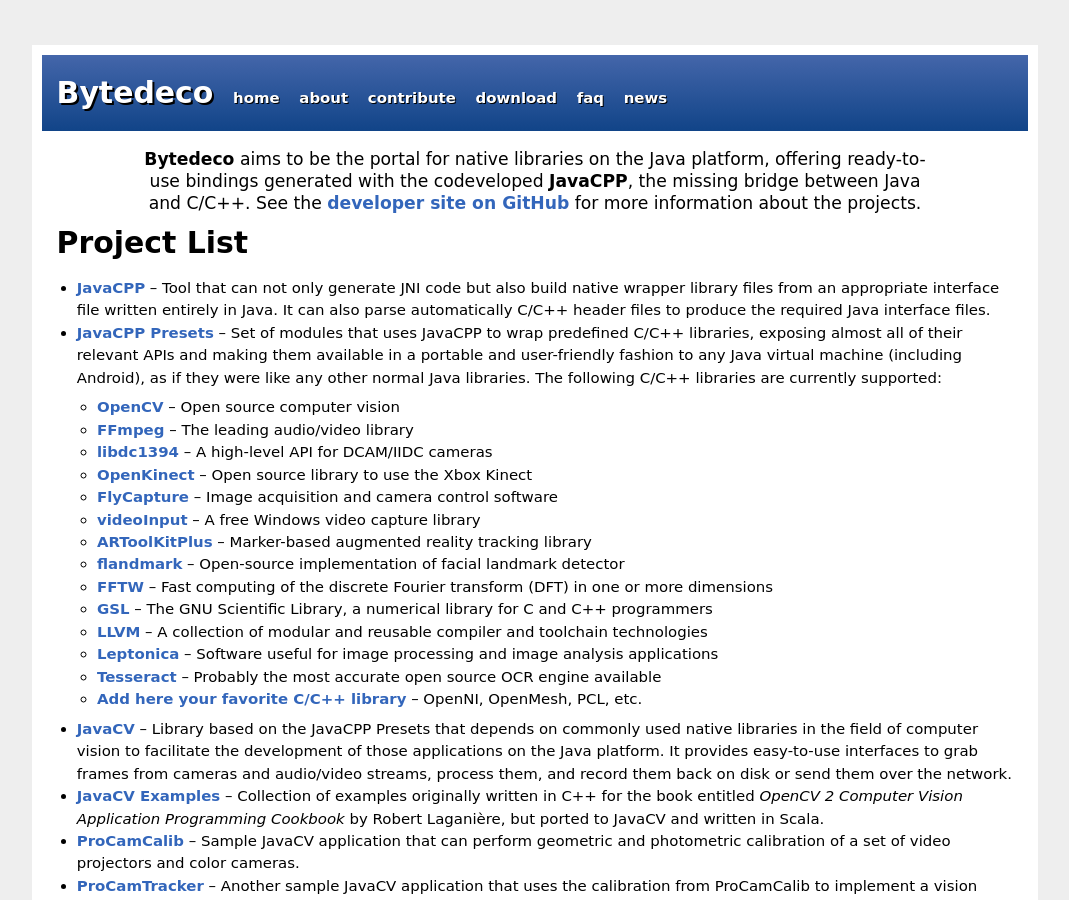
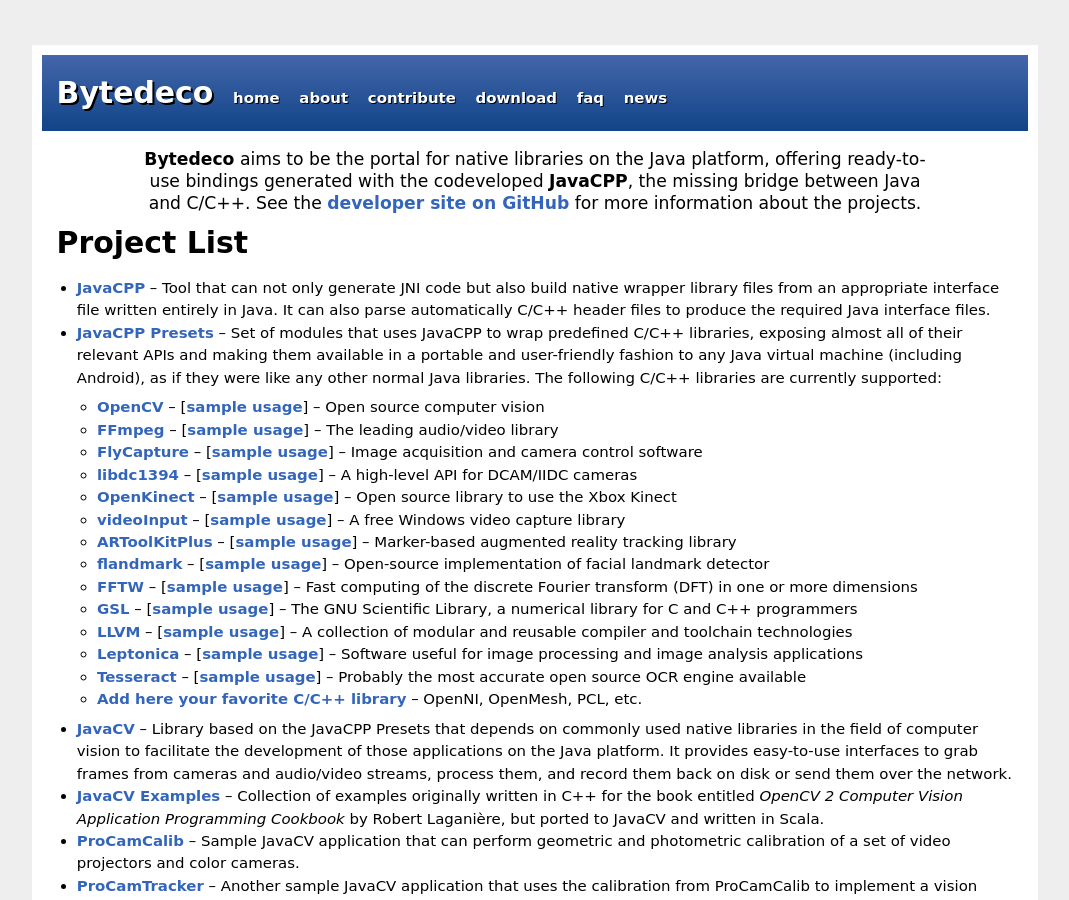
Before and after one commit to bytedeco/bytedeco.github.io, a Jekyll site: the page built from index.html, in a window 1280 px wide and 900 px high. Shown: the whole window, without its empty margins (105-1174 px from the left). Built offline with Jekyll 4.4.1, drawn with Linux system fonts in a browser that asks for light colours; Markdown is read by kramdown in place of the engine named in the settings; the list of posts is cut into pages by our own code.

Commit message:
Redirect JavaCPP Presets links to new `README.md` files with sample usage

```diff
--- a/index.html
+++ b/index.html
@@ -17,19 +17,19 @@ title: Bytedeco Home
     <li><a href="https://github.com/bytedeco/javacpp">JavaCPP</a> &ndash; Tool that can not only generate JNI code but also build native wrapper library files from an appropriate interface file written entirely in Java. It can also parse automatically C/C++ header files to produce the required Java interface files.</li>
     <li><a href="https://github.com/bytedeco/javacpp-presets">JavaCPP Presets</a> &ndash; Set of modules that uses JavaCPP to wrap predefined C/C++ libraries, exposing almost all of their relevant APIs and making them available in a portable and user-friendly fashion to any Java virtual machine (including Android), as if they were like any other normal Java libraries. The following C/C++ libraries are currently supported:
     <ul>
-    <li><a href="http://opencv.org/">OpenCV</a> &ndash; Open source computer vision</li>
-    <li><a href="http://ffmpeg.org/">FFmpeg</a> &ndash; The leading audio/video library</li>
-    <li><a href="http://damien.douxchamps.net/ieee1394/libdc1394/">libdc1394</a> &ndash; A high-level API for DCAM/IIDC cameras</li>
-    <li><a href="http://openkinect.org/">OpenKinect</a> &ndash; Open source library to use the Xbox Kinect</li>
-    <li><a href="http://ww2.ptgrey.com/sdk/flycap">FlyCapture</a> &ndash; Image acquisition and camera control software</li>
-    <li><a href="http://www.muonics.net/school/spring05/videoInput/">videoInput</a> &ndash; A free Windows video capture library</li>
-    <li><a href="http://handheldar.icg.tugraz.at/artoolkitplus.php">ARToolKitPlus</a> &ndash; Marker-based augmented reality tracking library</li>
-    <li><a href="http://cmp.felk.cvut.cz/~uricamic/flandmark/">flandmark</a> &ndash; Open-source implementation of facial landmark detector</li>
-    <li><a href="http://www.fftw.org/">FFTW</a> &ndash; Fast computing of the discrete Fourier transform (DFT) in one or more dimensions</li>
-    <li><a href="http://www.gnu.org/software/gsl/">GSL</a> &ndash; The GNU Scientific Library, a numerical library for C and C++ programmers</li>
-    <li><a href="http://llvm.org/">LLVM</a> &ndash; A collection of modular and reusable compiler and toolchain technologies</li>
-    <li><a href="http://www.leptonica.org/">Leptonica</a> &ndash; Software useful for image processing and image analysis applications</li>
-    <li><a href="https://code.google.com/p/tesseract-ocr/">Tesseract</a> &ndash; Probably the most accurate open source OCR engine available</li>
+    <li><a href="https://github.com/bytedeco/javacpp-presets/tree/master/opencv">OpenCV</a> &ndash; [<a href="https://github.com/bytedeco/javacpp-presets/tree/master/opencv#sample-usage">sample usage</a>] &ndash; Open source computer vision</li>
+    <li><a href="https://github.com/bytedeco/javacpp-presets/tree/master/ffmpeg">FFmpeg</a> &ndash; [<a href="https://github.com/bytedeco/javacpp-presets/tree/master/ffmpeg#sample-usage">sample usage</a>] &ndash; The leading audio/video library</li>
+    <li><a href="https://github.com/bytedeco/javacpp-presets/tree/master/flycapture">FlyCapture</a> &ndash; [<a href="https://github.com/bytedeco/javacpp-presets/tree/master/flycapture#sample-usage">sample usage</a>] &ndash; Image acquisition and camera control software</li>
+    <li><a href="https://github.com/bytedeco/javacpp-presets/tree/master/libdc1394">libdc1394</a> &ndash; [<a href="https://github.com/bytedeco/javacpp-presets/tree/master/libdc1394#sample-usage">sample usage</a>] &ndash; A high-level API for DCAM/IIDC cameras</li>
+    <li><a href="https://github.com/bytedeco/javacpp-presets/tree/master/libfreenect">OpenKinect</a> &ndash; [<a href="https://github.com/bytedeco/javacpp-presets/tree/master/libfreenect#sample-usage">sample usage</a>] &ndash; Open source library to use the Xbox Kinect</li>
+    <li><a href="https://github.com/bytedeco/javacpp-presets/tree/master/videoinput">videoInput</a> &ndash; [<a href="https://github.com/bytedeco/javacpp-presets/tree/master/videoinput#sample-usage">sample usage</a>] &ndash; A free Windows video capture library</li>
+    <li><a href="https://github.com/bytedeco/javacpp-presets/tree/master/artoolkitplus">ARToolKitPlus</a> &ndash; [<a href="https://github.com/bytedeco/javacpp-presets/tree/master/artoolkitplus#sample-usage">sample usage</a>] &ndash; Marker-based augmented reality tracking library</li>
+    <li><a href="https://github.com/bytedeco/javacpp-presets/tree/master/flandmark">flandmark</a> &ndash; [<a href="https://github.com/bytedeco/javacpp-presets/tree/master/flandmark#sample-usage">sample usage</a>] &ndash; Open-source implementation of facial landmark detector</li>
+    <li><a href="https://github.com/bytedeco/javacpp-presets/tree/master/fftw">FFTW</a> &ndash; [<a href="https://github.com/bytedeco/javacpp-presets/tree/master/fftw#sample-usage">sample usage</a>] &ndash; Fast computing of the discrete Fourier transform (DFT) in one or more dimensions</li>
+    <li><a href="https://github.com/bytedeco/javacpp-presets/tree/master/gsl">GSL</a> &ndash; [<a href="https://github.com/bytedeco/javacpp-presets/tree/master/gsl#sample-usage">sample usage</a>] &ndash; The GNU Scientific Library, a numerical library for C and C++ programmers</li>
+    <li><a href="https://github.com/bytedeco/javacpp-presets/tree/master/llvm">LLVM</a> &ndash; [<a href="https://github.com/bytedeco/javacpp-presets/tree/master/llvm#sample-usage">sample usage</a>] &ndash; A collection of modular and reusable compiler and toolchain technologies</li>
+    <li><a href="https://github.com/bytedeco/javacpp-presets/tree/master/leptonica">Leptonica</a> &ndash; [<a href="https://github.com/bytedeco/javacpp-presets/tree/master/leptonica#sample-usage">sample usage</a>] &ndash; Software useful for image processing and image analysis applications</li>
+    <li><a href="https://github.com/bytedeco/javacpp-presets/tree/master/tesseract">Tesseract</a> &ndash; [<a href="https://github.com/bytedeco/javacpp-presets/tree/master/tesseract#sample-usage">sample usage</a>] &ndash; Probably the most accurate open source OCR engine available</li>
     <li><a href="https://github.com/bytedeco/javacpp-presets/wiki/Create-New-Presets">Add here your favorite C/C++ library</a> &ndash; OpenNI, OpenMesh, PCL, etc.</li>
     </ul></li>
     <li><a href="https://github.com/bytedeco/javacv">JavaCV</a> &ndash; Library based on the JavaCPP Presets that depends on commonly used native libraries in the field of computer vision to facilitate the development of those applications on the Java platform. It provides easy-to-use interfaces to grab frames from cameras and audio/video streams, process them, and record them back on disk or send them over the network.</li>
```
